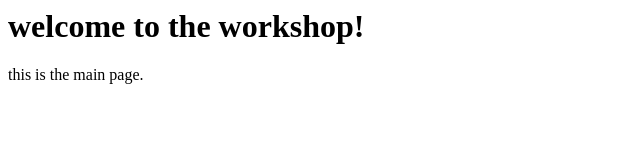
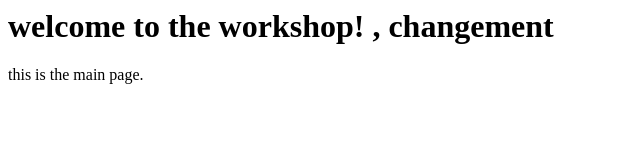
Before and after one commit to yassineM05/TestGithub, a plain HTML site: page index.html in a window 1280 px wide. Shown: the whole page, without its empty margins (0-640 px from the left). Drawn offline with Linux system fonts and the light colour scheme.

Commit message:
modification dans une ligne

```diff
--- a/index.html
+++ b/index.html
@@ -1,2 +1,2 @@
-<h1>welcome to the workshop!</h1>
+<h1>welcome to the workshop! , changement</h1>
 <p>this is the main page.</p>
```
